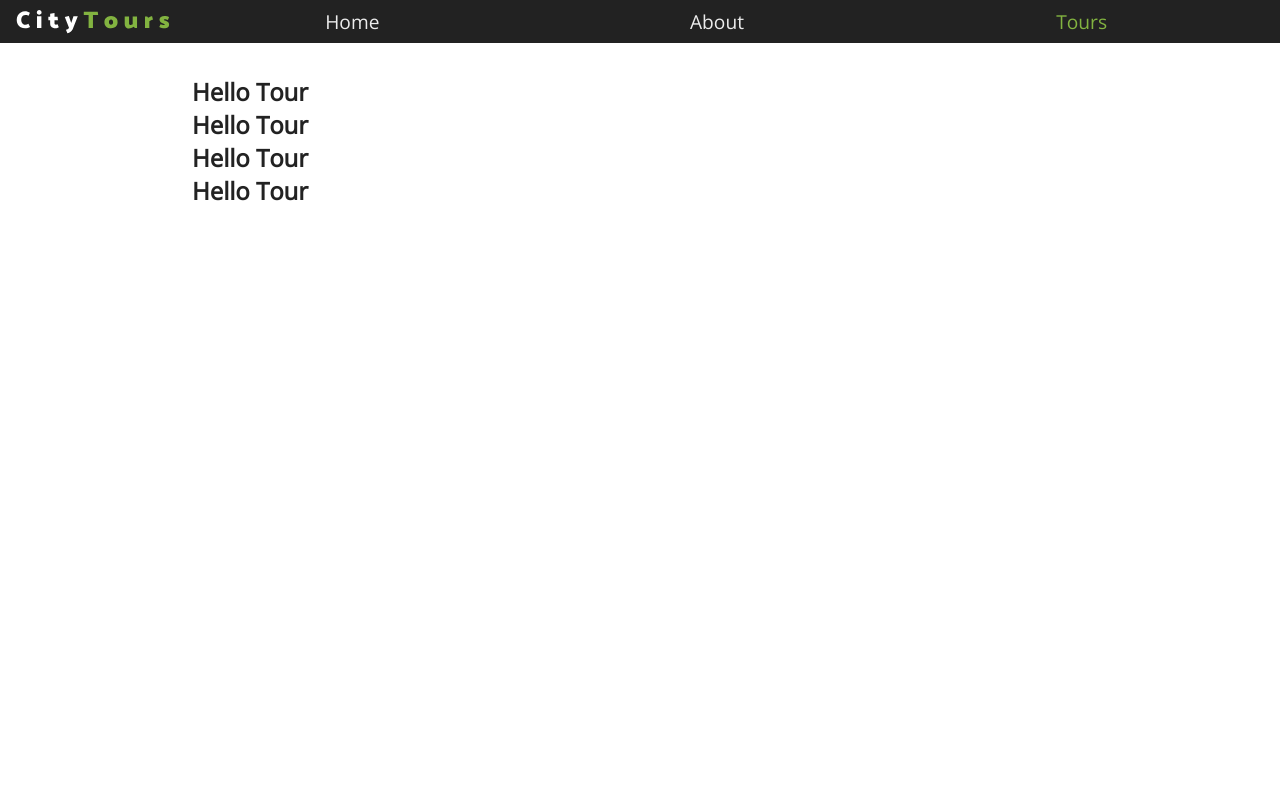
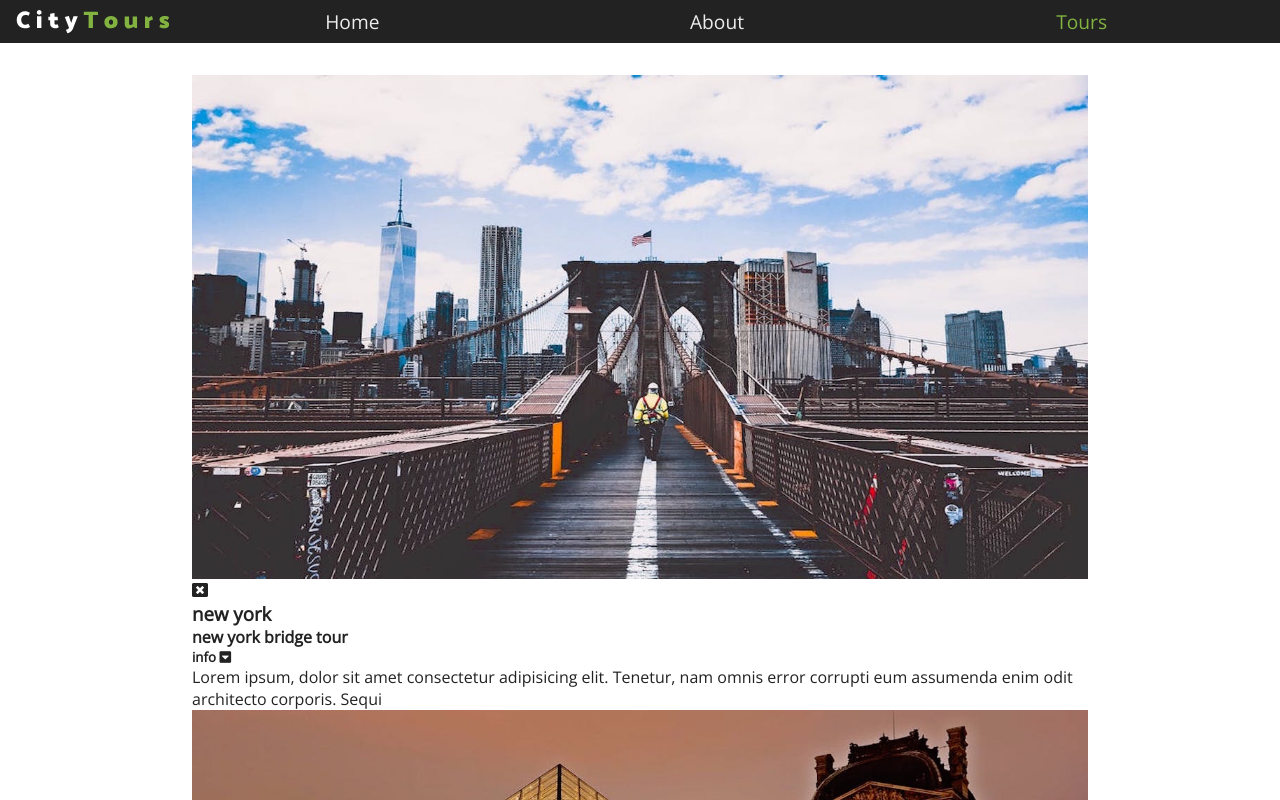
Before and after one commit to vanzinvestor/react-city-tours-project, a React (Create React App) app: page / in a window 1280 px wide. Shown: the top 800 px of the page. Built offline with nearby package versions, Linux system fonts and the light colour scheme.

Commit message:
Tour Component Logic

```diff
--- a/src/components/Tour/Tour.js
+++ b/src/components/Tour/Tour.js
@@ -3,7 +3,30 @@ import './tour.scss';
 
 class Tour extends Component {
   render() {
-    return <h1>Hello Tour</h1>;
+    const { id, city, img, name, info } = this.props.tour;
+    const { removeTour } = this.props;
+
+    return (
+      <article className="tour">
+        <div className="img-container">
+          <img src={img} alt="figure of the tour" />
+          <span className="close-btn">
+            <i className="fas fa-window-close"></i>
+          </span>
+        </div>
+        <div className="tour-info">
+          <h3>{city}</h3>
+          <h4>{name}</h4>
+          <h5>
+            info{' '}
+            <span>
+              <i className="fas fa-caret-square-down"></i>
+            </span>
+          </h5>
+          <p>{info}</p>
+        </div>
+      </article>
+    );
   }
 }
 
--- a/src/components/Tour/tour.scss
+++ b/src/components/Tour/tour.scss
@@ -0,0 +1,9 @@
+@import '../../index.scss';
+
+.tour {
+  img {
+    width: 100%;
+    display: block;
+    min-height: 13rem;
+  }
+}
```
